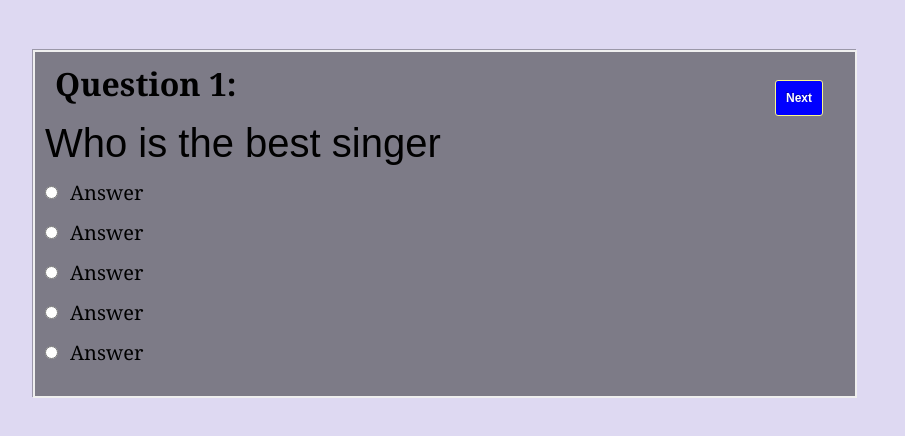
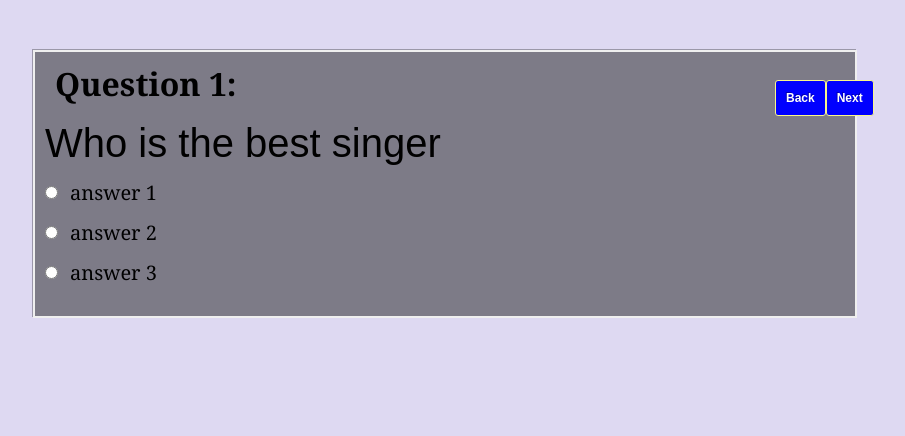
Before and after one commit to Mohamedrezk-web/questions-app, a plain HTML site: page index.html in a window 1280 px wide. Both pictures are taken after a click on the button "Next". Shown: the whole page, without its empty margins (237-1142 px from the left). Drawn offline with Linux system fonts and the light colour scheme.

Commit message:
finish wizard

```diff
--- a/index.html
+++ b/index.html
@@ -9,10 +9,18 @@
     </head>
     <body class="F1">
         <fieldset class="father">
-            <h1>Question 1:</h1>
-            <button class="nex">Next</button>
-            <p class="ques">Who is the best singer</p>
-            <input name="Lady Gaga" type="radio" class="answer" id="1" />
+            <h1>Question <span id="questionNumber"></span>:</h1>
+
+            <div class="step-container">
+                <button class="step back">Back</button>
+                <button class="step nex">Next</button>
+                <button class="step finish">Finish</button>
+            </div>
+
+            <p class="ques"></p>
+
+            <div class="answers"></div>
+            <!-- <input name="Lady Gaga" type="radio" class="answer" id="1" />
             <label class="radi" for="1">Answer</label>
             <input name="Lady Gaga" type="radio" class="answer" id="2" />
             <label class="radi" for="2">Answer</label>
@@ -21,7 +29,8 @@
             <input name="Lady Gaga" type="radio" class="answer" id="4" />
             <label class="radi" for="4">Answer</label>
             <input name="Lady Gaga" type="radio" class="answer" id="5" />
-            <label class="radi" for="5">Answer</label>
+            <label class="radi" for="5">Answer</label> -->
         </fieldset>
+        <script src="index.js"></script>
     </body>
 </html>
--- a/index.js
+++ b/index.js
@@ -1 +1,144 @@
-console.log("The fun has just begin");
+var questions = [
+    {
+        questionId: 1,
+        question: "Who is the best singer",
+        correctAnswerId: 1,
+        answers: [
+            { id: 1, name: "answer 1" },
+            { id: 2, name: "answer 2" },
+            { id: 3, name: "answer 3" }
+        ]
+    },
+    {
+        questionId: 2,
+        question: "two",
+        correctAnswerId: 3,
+        answers: [
+            { id: 1, name: "answer 1 kjasdfhk" },
+            { id: 2, name: "answer 2 kjsdfh" },
+            { id: 3, name: "answer 3 ha " }
+        ]
+    },
+    {
+        questionId: 3,
+        question: "there",
+        correctAnswerId: 2,
+        answers: [
+            { id: 1, name: "answer 1" },
+            { id: 2, name: "answer 2" },
+            { id: 3, name: "answer 3" }
+        ]
+    },
+    {
+        questionId: 4,
+        question: "four",
+        correctAnswerId: 1,
+        answers: [
+            { id: 1, name: "answer 1" },
+            { id: 2, name: "answer 2" },
+            { id: 3, name: "answer 3" }
+        ]
+    },
+    {
+        questionId: 5,
+        question: "five",
+        correctAnswerId: 3,
+        answers: [
+            { id: 1, name: "answer 1" },
+            { id: 2, name: "answer 2" },
+            { id: 3, name: "answer 3" }
+        ]
+    }
+];
+
+var userAnswers = [];
+
+var i = 0;
+
+var backButton = document.querySelector(".back");
+var nextButton = document.querySelector(".nex");
+var finishButton = document.querySelector(".finish");
+
+function initApp() {
+    nextQuestion();
+    backButton.style.display = "none";
+    finishButton.style.display = "none";
+}
+initApp();
+
+function nextQuestion() {
+    document.querySelector(".ques").textContent = questions[i].question;
+    document.querySelector("#questionNumber").textContent = i + 1;
+
+    var answers = questions[i].answers;
+
+    document.querySelector(".answers").innerHTML = "";
+
+    for (var index = 0; index < answers.length; index++) {
+        var element = answers[index];
+
+        var input = document.createElement("input");
+        input.type = "radio";
+        input.name = "lady";
+        input.id = element.id;
+        input.className = "answer";
+        document.querySelector(".answers").appendChild(input);
+
+        var label = document.createElement("label");
+        label.className = "radi";
+        label.htmlFor = element.id;
+        label.innerText = element.name;
+        document.querySelector(".answers").appendChild(label);
+    }
+}
+
+function storeUserAnswer() {
+    var currentQuestion = questions[i - 1];
+    var selectedAnswerId = document.querySelector('input[name="lady"]:checked')
+        .id;
+
+    userAnswers.push({
+        answerId: selectedAnswerId,
+        correctAnswerId: currentQuestion.correctAnswerId
+    });
+}
+
+nextButton.addEventListener("click", function() {
+    backButton.style.display = "block";
+    if (i < questions.length - 1) {
+        i = ++i;
+        storeUserAnswer();
+        nextQuestion();
+    }
+    if (i === questions.length - 1) {
+        nextButton.style.display = "none";
+        finishButton.style.display = "block";
+    }
+});
+
+backButton.addEventListener("click", function() {
+    nextButton.style.display = "block";
+
+    if (i > 0) {
+        i = --i;
+        nextQuestion();
+    }
+
+    if (i === 0) {
+        backButton.style.display = "none";
+    }
+});
+
+document.querySelector(".finish").addEventListener("click", function() {
+    storeUserAnswer();
+
+    var result = 0;
+    for (let index = 0; index < userAnswers.length; index++) {
+        const element = userAnswers[index];
+        if (element.answerId == element.correctAnswerId) {
+            ++result;
+        }
+    }
+
+    console.log(result);
+});
--- a/main.css
+++ b/main.css
@@ -15,7 +15,7 @@ fieldset {
     box-shadow: -1px -1px 0 rgba(0, 0, 0, 0.3);
     margin: 0px;
 }
-.nex {
+.step {
     display: flex;
     position: relative;
     left: 730px;
@@ -32,7 +32,7 @@ fieldset {
     background-color: blue;
     margin: 0px;
 }
-.nex:hover {
+.step:hover {
     background-color: #005ce6;
     margin: 0px;
 }
@@ -129,3 +129,7 @@ h1 {
 .welh {
     font-style: unset;
 }
+
+.step-container {
+    display: flex;
+}
```
Also changed, not shown: form.html (+5 -11 lines).
